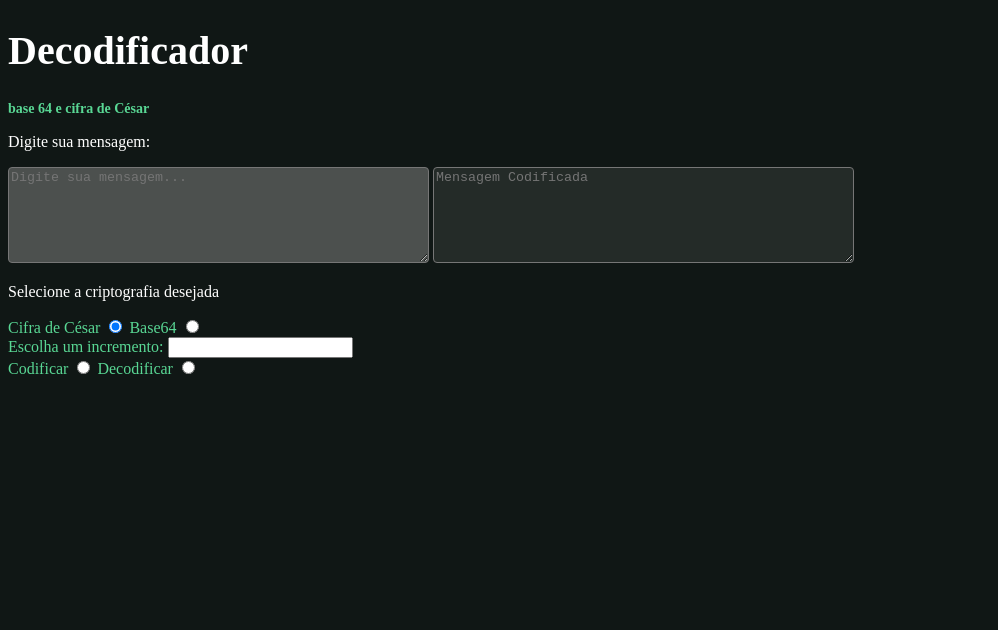
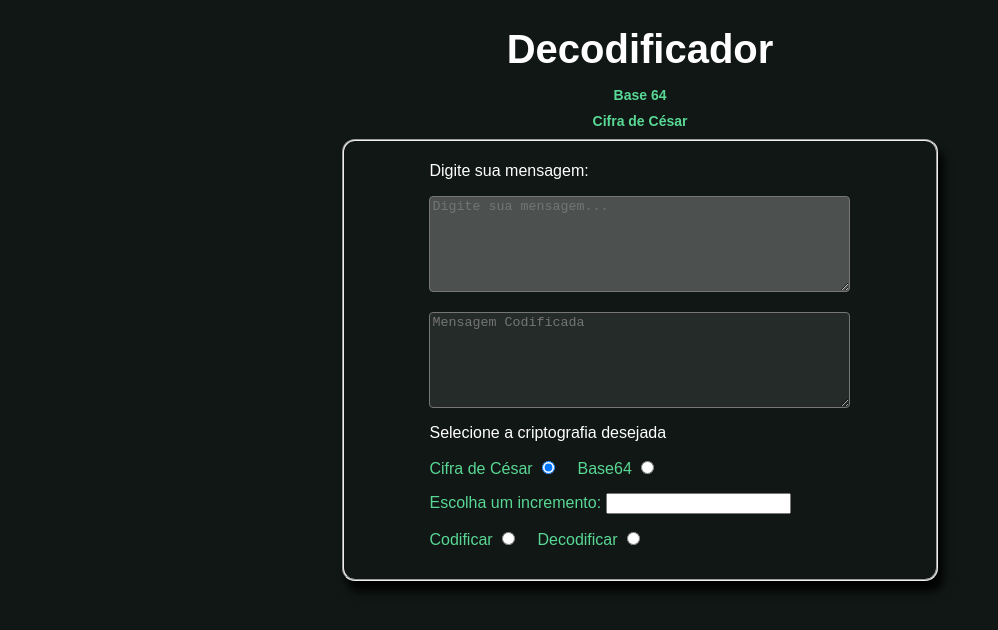
Before and after one commit to amandaafreitas/programadores-cariocas, a plain HTML site: page projeto-mensagem-oculta/index.html in a window 1280 px wide. Both pictures are taken after a click on the radio button "Cifra de César". Shown: the whole page, without its empty margins (0-998 px from the left). Drawn offline with Linux system fonts and the light colour scheme; a web font is replaced by a local one.

Commit message:
projeto finalizado

```diff
--- a/projeto-mensagem-oculta/index.html
+++ b/projeto-mensagem-oculta/index.html
@@ -12,8 +12,12 @@
 <body>
 
     <h1 class="texto-principal">Decodificador</h1>
-    <h3 class="subtitulo">base 64 e cifra de César</h3>
+    <h3 class="subtitulo">Base 64</h3>
+    <h3 class="subtitulo">Cifra de César</h3>
     <form action="">
+
+        <fieldset>
+            <div class="container-conteudo">
                 <p>Digite sua mensagem:</p>
 
                 <div class="msg">
@@ -32,23 +36,36 @@
 
 
 
-        <div class="incre">
+                <div class="input-incremento">
                     <label for="incremento"> Escolha um incremento:</label>
                     <input type="number" id="incremento">
                 </div>
 
-
+                <div class="radiosbtn">
                     <label for="codificar">Codificar</label>
                     <input type="radio" value="Codificar" id="radioCodificar" name="botao">
-        <input type="button" value="Codificar Mensagem" class="btn" id="btncodificar">
+
 
                     <label for="decodificar">Decodificar</label>
                     <input type="radio" value="Decodificar" id="radioDecodificar" name="botao">
+
+                </div>
+
+                <div class="container-btn">
+                    <input type="button" value="Codificar Mensagem" class="btn" id="btncodificar">
                     <input type="button" value="Decodificar Mensagem" class="btn" id="btndecodificar">
-        <script src="script.js"></script>
+                </div>
+
+            </div>
+
+
+
+
+
+        </fieldset>
     </form>
 
-
+    <script src="script.js"></script>
 </body>
 
 </html>
--- a/projeto-mensagem-oculta/script.js
+++ b/projeto-mensagem-oculta/script.js
@@ -2,12 +2,12 @@
 
 let btnCesar = document.querySelector("#cesar");
 let btnBase64 = document.querySelector("#base");
-let incremento = document.querySelector(".incre");
+let incremento = document.querySelector(".input-incremento");
 let radioCodificar = document.querySelector("#radioCodificar");
 let radioDecodificar = document.querySelector("#radioDecodificar");
 let btnCodificar = document.querySelector("#btncodificar");
 let btnDecodificar = document.querySelector("#btndecodificar");
-
+let inputMsgCodificada = document.querySelector("#msg-criptografada");
 //lista de eventos
 
 btnBase64.addEventListener("click", desativaIncremento);
@@ -39,12 +39,12 @@ function ativarBtnDecodificar() {
 
 function codificar() {
   let msgUsuario = document.querySelector("#msg-user").value;
-  let inputMsgCodificada = document.querySelector("#msg-criptografada");
+
   let incrementoInput = Number(document.querySelector("#incremento").value);
 
   if (document.getElementById("base").checked) {
     let msgBaseCodificada = btoa(msgUsuario);
-    inputMsgCodificada.innerHTML = msgBaseCodificada;
+    inputMsgCodificada.value = msgBaseCodificada;
   } else if (document.getElementById("cesar").checked) {
     let msgCesarCodificada = "";
 
@@ -60,18 +60,17 @@ function codificar() {
       }
     }
 
-    inputMsgCodificada.innerHTML = msgCesarCodificada;
+    inputMsgCodificada.value = msgCesarCodificada;
   }
 }
 
 function decodificar() {
   let msgUsuario = document.querySelector("#msg-user").value;
-  let inputMsgCodificada = document.querySelector("#msg-criptografada");
   let incrementoInput = Number(document.querySelector("#incremento").value);
 
   if (document.getElementById("base").checked) {
     let msgBaseDecodificada = window.atob(msgUsuario);
-    inputMsgCodificada.innerHTML = msgBaseDecodificada;
+    inputMsgCodificada.value = msgBaseDecodificada;
   } else if (document.getElementById("cesar").checked) {
     let msgCesarCodificada = "";
 
@@ -87,6 +86,6 @@ function decodificar() {
       }
     }
 
-    inputMsgCodificada.innerHTML = msgCesarCodificada;
+    inputMsgCodificada.value = msgCesarCodificada;
   }
 }
--- a/projeto-mensagem-oculta/style.css
+++ b/projeto-mensagem-oculta/style.css
@@ -1,18 +1,46 @@
+@import url("https://fonts.googleapis.com/css2?family=Gemunu+Libre:wght@200;300&display=swap");
+
 body {
   background-color: rgba(16, 23, 21, 255);
+  /* background:url("img/imagem-fundo.jpg") no-repeat  ; */
+  font-family: "Gemunu Libre", sans-serif;
+}
+
+form {
+  display: flex;
+  justify-content: center;
+}
+
+fieldset {
+  width: 45%;
+  border-radius: 13px;
+  box-shadow: 5px 10px 10px #000;
 }
 
 .texto-principal {
   color: #fff;
   font-size: 2.5rem;
+  text-align: center;
+  margin-bottom: 15px;
 }
 
 .subtitulo {
   color: #59d794;
   font-size: 0.875em;
+  text-align: center;
+  margin: 0 0 10px 0;
 }
-.incre {
+
+.criptografias label:last-of-type {
+  margin-left: 15px;
+}
+
+.radiosbtn label:last-of-type {
+  margin-left: 15px;
+}
+.input-incremento {
   display: none;
+  margin-top: 15px;
 }
 
 #btncodificar {
@@ -42,3 +70,52 @@ label {
 p {
   color: #fff;
 }
+
+/* .criptografias {
+  padding: 20px;
+} */
+
+.radiosbtn {
+  padding: 15px 0 20px 0;
+}
+
+.msg {
+  display: grid;
+  gap: 20px;
+  width: 90;
+}
+
+.container-conteudo {
+  display: grid;
+  justify-content: center;
+}
+
+textarea {
+  color: #fff;
+}
+/* .container-btn {
+  display: grid;
+  justify-content: center;
+} */
+
+.btn {
+  border-radius: 5px;
+  padding: 10px;
+  cursor: pointer;
+  width: 100%;
+  background-color: #292d2e;
+  color: #19c9a3;
+  transition: 0.4s;
+  box-shadow: 5px 10px 10px #000;
+}
+
+.btn:hover {
+  background-color: #616b6c;
+  transition: 0.4s;
+}
+
+@media (max-width: 576px) {
+  fieldset {
+    width: 65%;
+  }
+}
```
Lines whose indentation alone changed are shown as unchanged.
